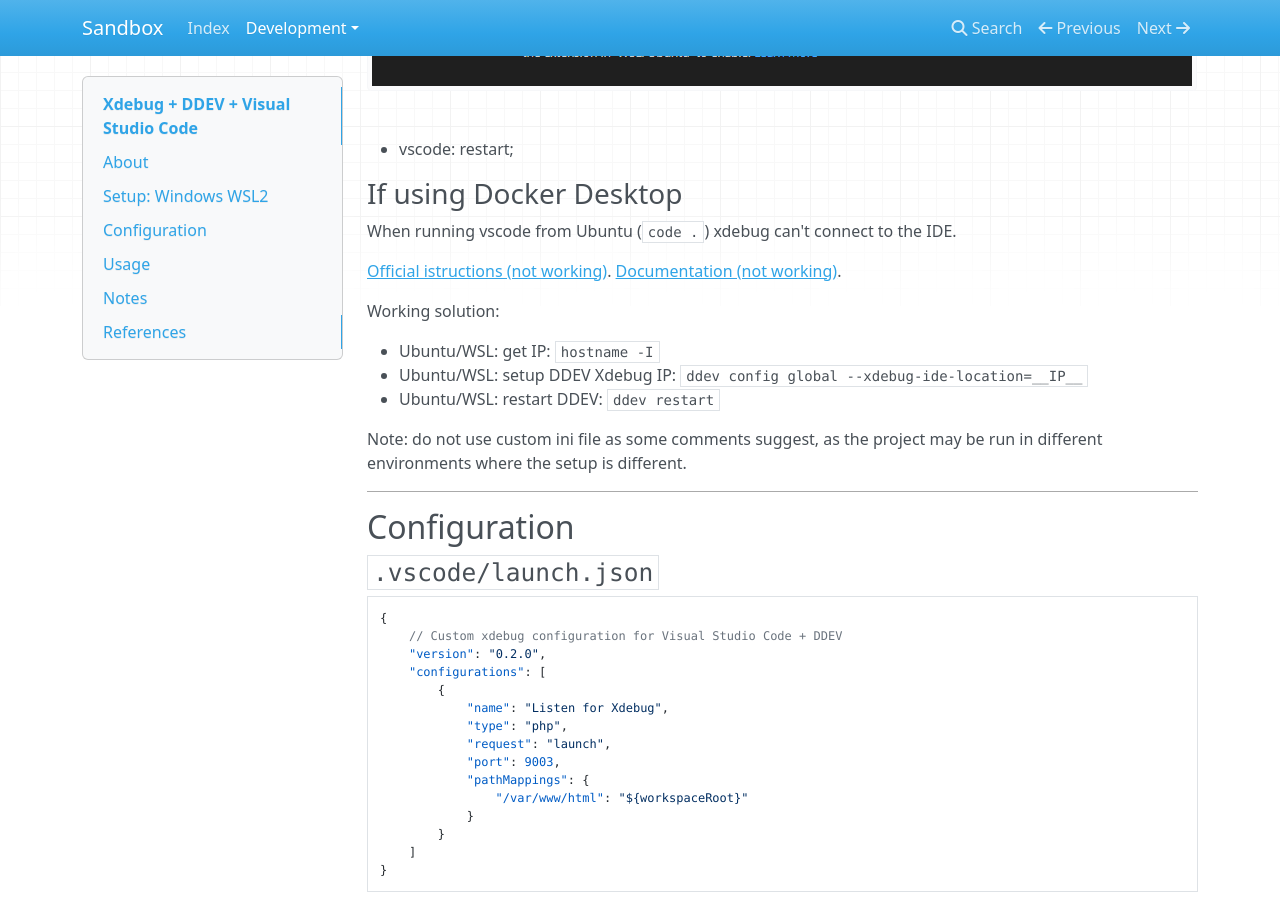
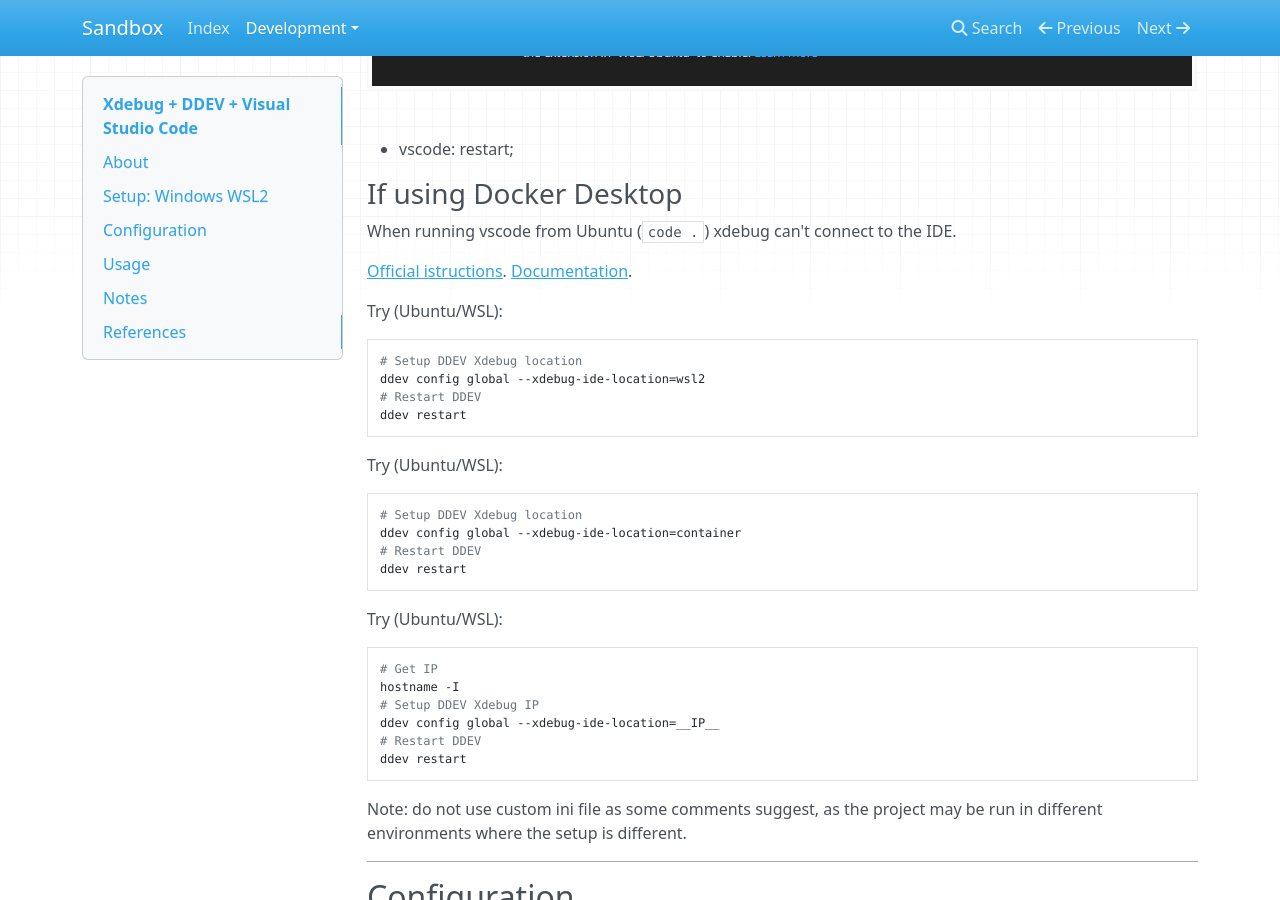
Before and after one commit to webservco/sandbox, an MkDocs documentation site: the page built from docs/Development/Environment/Xdebug/xdebug_ddev_vscode.md, in a window 1280 px wide and 900 px high, scrolled down 685 px. Built offline with MkDocs 1.6.1, drawn with Linux system fonts in a browser that asks for light colours; nearby versions of some CDN libraries.

Commit message:
Xdebug / WSL notes.

````diff
--- a/docs/Development/Environment/Xdebug/xdebug_ddev_vscode.md
+++ b/docs/Development/Environment/Xdebug/xdebug_ddev_vscode.md
@@ -25,14 +25,37 @@ This article is about using [Step Debugging](https://xdebug.org/docs/step_debug)
 
 When running vscode from Ubuntu (`code .`) xdebug can't connect to the IDE.
 
-[Official istructions (not working)](https://github.com/ddev/ddev/issues/3781#issuecomment-1288256238).
-[Documentation (not working)](https://ddev.readthedocs.io/en/latest/users/configuration/config/#xdebug_ide_location).
+[Official istructions](https://github.com/ddev/ddev/issues/3781#issuecomment-1288256238).
+[Documentation](https://ddev.readthedocs.io/en/latest/users/configuration/config/#xdebug_ide_location).
 
-Working solution:
+Try (Ubuntu/WSL):
 
-- Ubuntu/WSL: get IP: `hostname -I`
-- Ubuntu/WSL: setup DDEV Xdebug IP: `ddev config global --xdebug-ide-location=__IP__`
-- Ubuntu/WSL: restart DDEV: `ddev restart`
+```sh
+# Setup DDEV Xdebug location
+ddev config global --xdebug-ide-location=wsl2
+# Restart DDEV
+ddev restart
+```
+
+Try (Ubuntu/WSL):
+
+```sh
+# Setup DDEV Xdebug location
+ddev config global --xdebug-ide-location=container
+# Restart DDEV
+ddev restart
+```
+
+Try (Ubuntu/WSL):
+
+```sh
+# Get IP
+hostname -I
+# Setup DDEV Xdebug IP
+ddev config global --xdebug-ide-location=__IP__
+# Restart DDEV
+ddev restart
+```
 
 Note: do not use custom ini file as some comments suggest, as the project may be run in different environments where the setup is different.
 
````
